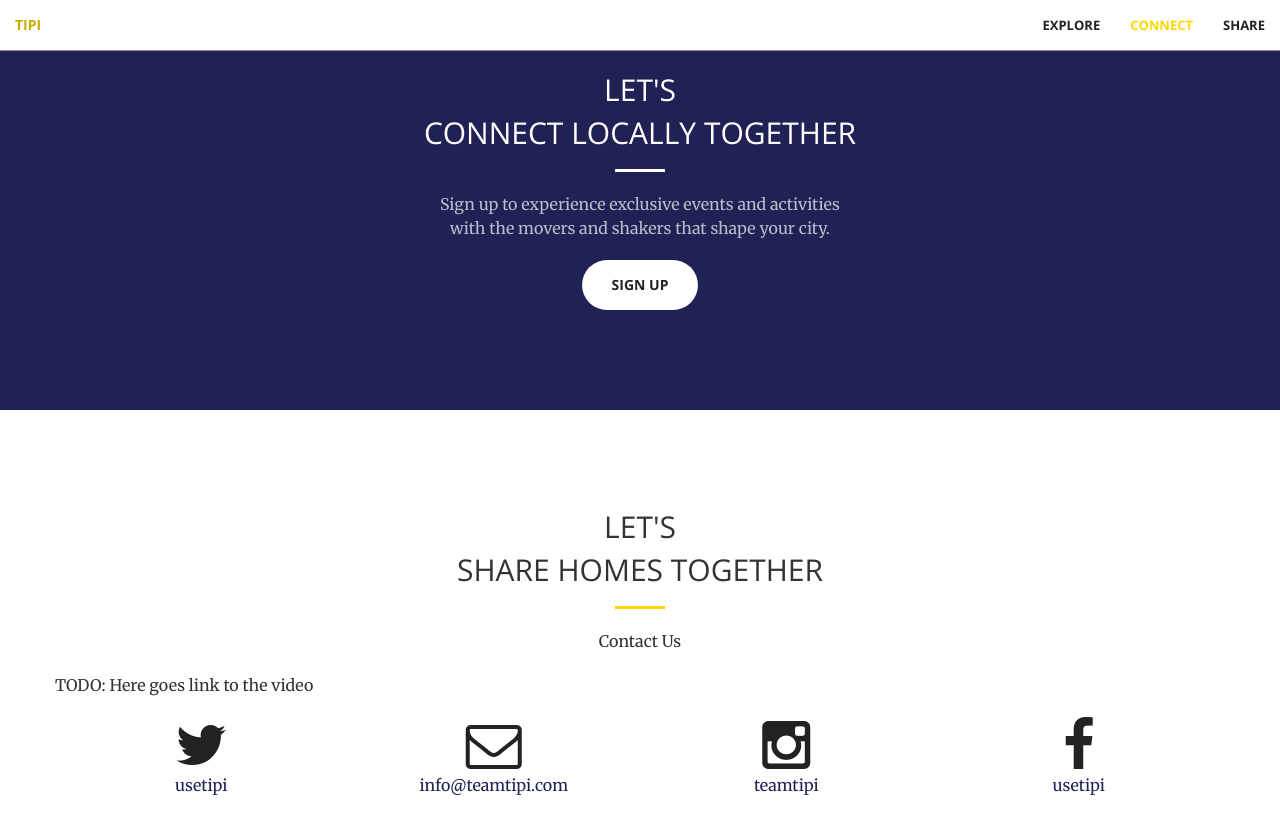
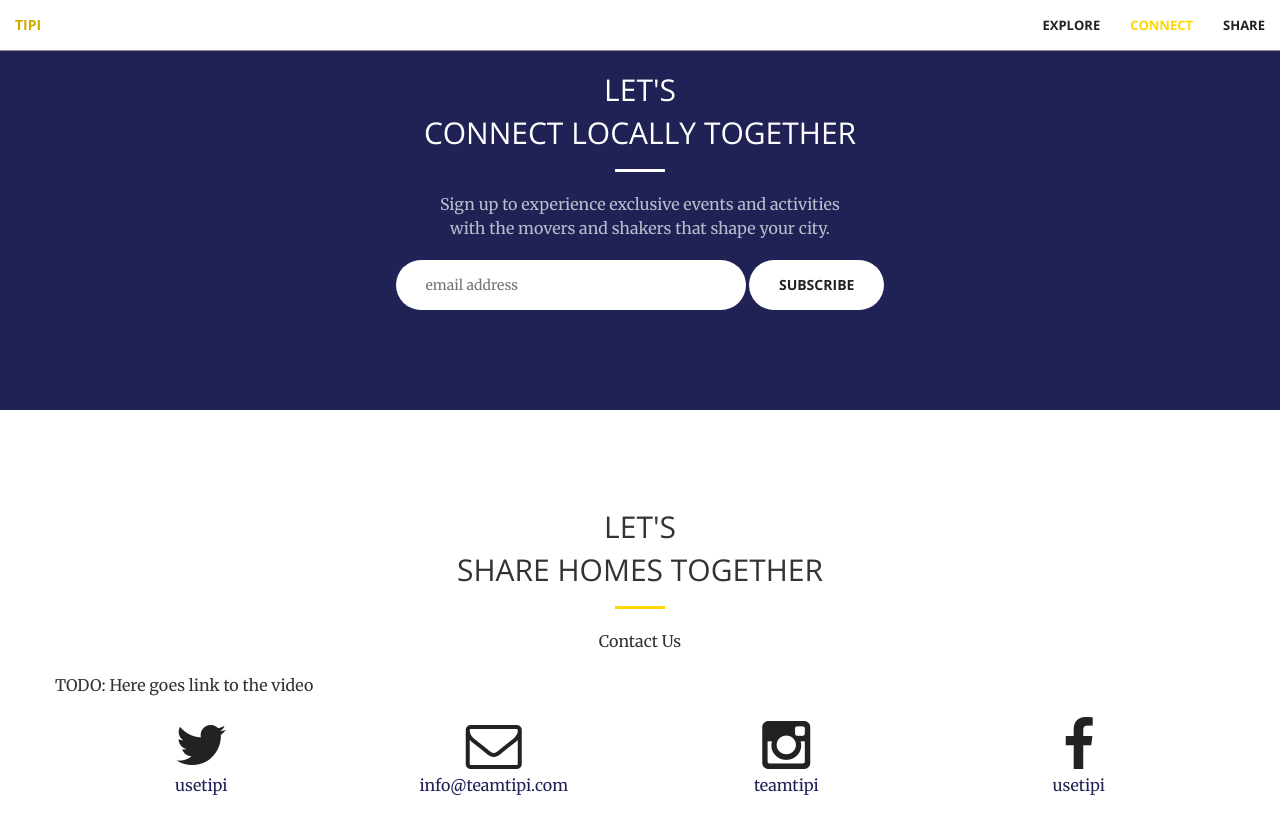
Before and after one commit to TeamTipi/usetipi, a Jekyll site: the page built from static/index.html, in a window 1280 px wide and 900 px high, scrolled down 1594 px. Shown: the top 834 px of the window. Built offline with Jekyll 4.4.1, drawn with Linux system fonts in a browser that asks for light colours.

Commit message:
WIP: redesign

```diff
--- a/static/_includes/call-to-action-connect.html
+++ b/static/_includes/call-to-action-connect.html
@@ -7,9 +7,50 @@
                 <hr class="light">
                 <p class="text-faded-secondary">Sign up to experience exclusive events and activities
                     <br>with the movers and shakers that shape your city.</p>
-                <!--<a href="/unlink/facebook" class="btn btn-primary">Unlink Facebook</a>-->
-                <a href="" class="btn btn-default btn-xl">Sign Up</a>
+                <!-- Begin MailChimp Signup Form -->
+                <style type="text/css">
+                    .clear {
+                        display: inline-block;
+                    }
+
+                    #mc_embed_signup input.email {
+                        font-size: 14px;
+                        border: 0px solid #ABB0B2;
+                        -webkit-border-radius: 3px;
+                        -moz-border-radius: 3px;
+                        border-radius: 300px;
+                        color: #343434;
+                        background-color: #fff;
+                        box-sizing: border-box;
+                        display: inline-block;
+                        margin: 0;
+                        width: 350px;
+                        vertical-align: top;
+                        padding: 15px 30px;
+                    }
+
+                </style>
+                <div id="mc_embed_signup">
+                    <form action="//usetipi.us14.list-manage.com/subscribe/post?u=03180ae0ee7e6d203307e977d&amp;id=8f3d8d28fc"
+                          method="post" id="mc-embedded-subscribe-form" name="mc-embedded-subscribe-form"
+                          class="validate" target="_blank" novalidate>
+                        <div id="mc_embed_signup_scroll">
+
+                            <input type="email" value="" name="EMAIL" class="email" id="mce-EMAIL"
+                                   placeholder="email address" required>
+                            <!-- real people should not fill this in and expect good things - do not remove this or risk form bot signups-->
+                            <div style="position: absolute; left: -5000px;" aria-hidden="true"><input type="text"
+                                                                                                      name="b_03180ae0ee7e6d203307e977d_8f3d8d28fc"
+                                                                                                      tabindex="-1"
+                                                                                                      value=""></div>
+                            <div class="clear"><input type="submit" value="Subscribe" name="subscribe" id="mc-embedded-subscribe"
+                                     class="btn btn-default btn-xl"></div>
+                </div>
+                </form>
             </div>
+
+            <!--End mc_embed_signup-->
         </div>
     </div>
+    </div>
 </section>
--- a/static/_includes/call-to-action-explore.html
+++ b/static/_includes/call-to-action-explore.html
@@ -7,8 +7,13 @@
                 <hr class="light">
                 <p class="text-faded">Discover where you really want to be.
                     <br>Chat with local experts. Ask anything to make your next move more hopeful.</p>
-                <!--<a href="/unlink/facebook" class="btn btn-primary">Unlink Facebook</a>-->
-                <a href="/auth/facebook" class="btn btn-default btn-xl">Enter TIPI</a>
+                <div id="enter-tipi" class="show">
+                    <a href="/auth/facebook" class="btn btn-default btn-xl">Enter TIPI</a>
+                </div>
+                <div id="logged-in" class="hide">
+                    <p class="tipi-name text-faded"></p>
+                    <p class="text-faded">Checkout our <a class="secondary" href="https://www.facebook.com/usetipi">Facebook page</a></p>
+                </div>
             </div>
         </div>
     </div>
--- a/static/_includes/scripts.html
+++ b/static/_includes/scripts.html
@@ -11,3 +11,5 @@
 
 <!-- Custom Theme JavaScript -->
 <script src="js/creative.js"></script>
+
+<script src="js/main.js"></script>
--- a/static/_sass/_base.scss
+++ b/static/_sass/_base.scss
@@ -24,6 +24,13 @@ a {
     &:hover,
     &:focus {
         color: $theme-primary;
+    }
+}
+
+a.secondary{
+    &:hover,
+    &:focus {
+        color: $theme-secondary;
     }
 }
 
--- /dev/null
+++ b/static/js/main.js
@@ -0,0 +1,18 @@
+window.addEventListener('load', function () {
+    var xhr = new XMLHttpRequest();
+
+    xhr.onreadystatechange = function() {
+        if (xhr.readyState == XMLHttpRequest.DONE) {
+            let user = JSON.parse(xhr.responseText);
+            if (user && user.email && user.name) {
+                let enterBlockEl = document.querySelector('#enter-tipi');
+                enterBlockEl.classList = 'hide';
+                let signedInBlockEl = document.querySelector('#logged-in');
+                signedInBlockEl.querySelector('.tipi-name').textContent = `Hello ${user.name}!`;
+                signedInBlockEl.classList = 'show';
+            }
+        }
+    };
+    xhr.open("GET", "/login", true);
+    xhr.send(null);
+});
```
